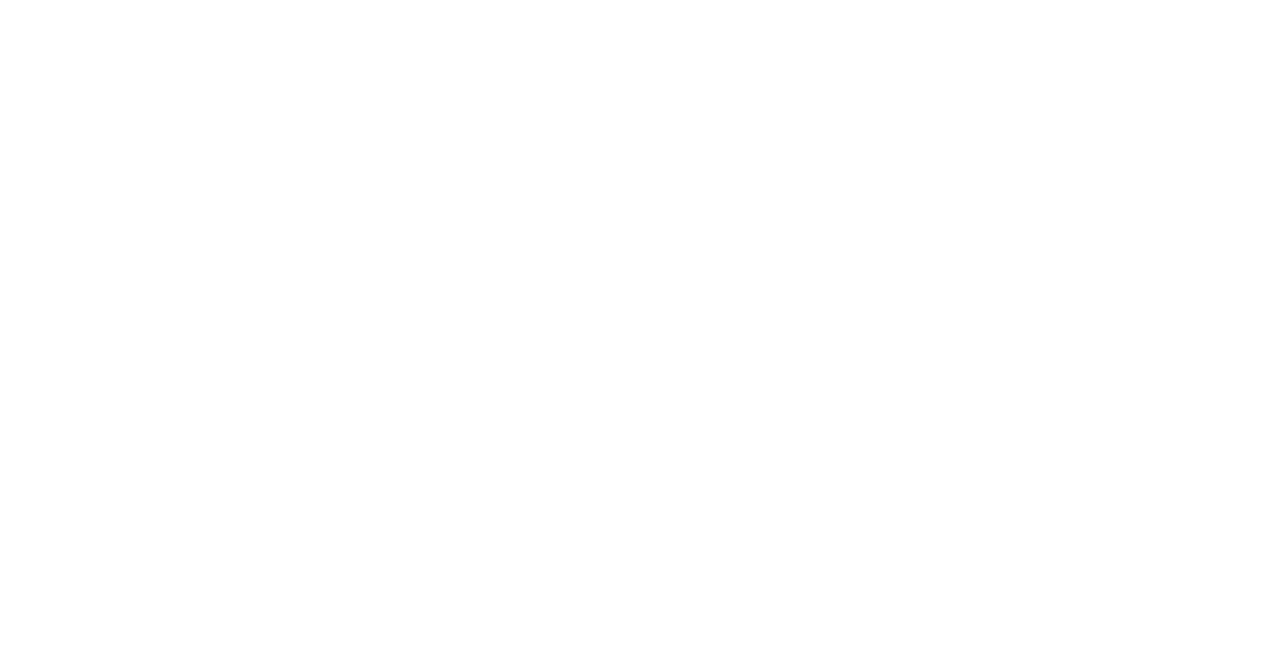
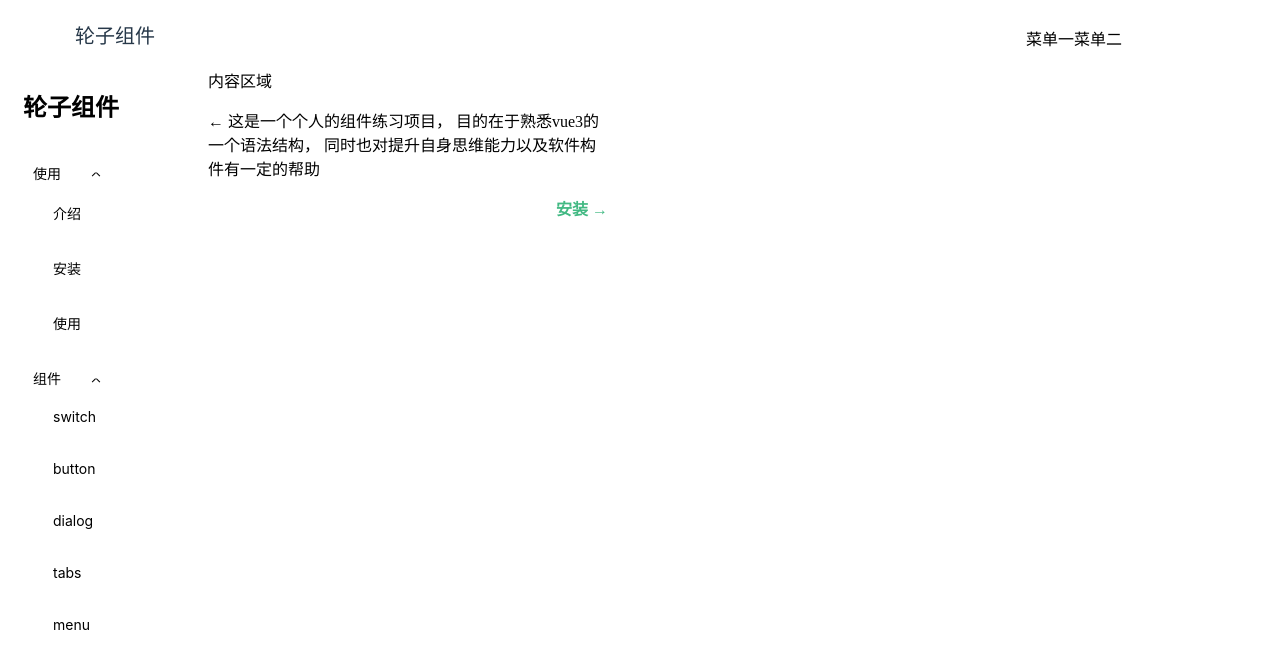
Before and after one commit to HW0001/Vue3-ui, a Vue app: page /doc/introduce in a window 1280 px wide. Before the commit this address had no page. Shown: the top 668 px of the page. Built offline with nearby package versions, Linux system fonts and the light colour scheme.

Commit message:
增加使用说明

```diff
--- a/src/components/AsideList.vue
+++ b/src/components/AsideList.vue
@@ -4,16 +4,17 @@
     <g-menu>
         <g-menu-group-item>
             <template v-slot:title> <span>使用</span> </template>
-            <g-menu-item to="1">1.1</g-menu-item>
-            <g-menu-item to="2">1.2</g-menu-item>
+            <g-menu-item to="/doc/introduce">介绍</g-menu-item>
+            <g-menu-item to="/doc/install">安装</g-menu-item>
+            <g-menu-item to="/doc/startuse">使用</g-menu-item>
         </g-menu-group-item>
         <g-menu-group-item>
             <template v-slot:title> <span>组件</span></template>
-            <g-menu-item to="switch">switch</g-menu-item>
-            <g-menu-item to="button">button</g-menu-item>
-            <g-menu-item to="dialog">dialog</g-menu-item>
-            <g-menu-item to="tabs">tabs</g-menu-item>
-            <g-menu-item to="menu">menu</g-menu-item>
+            <g-menu-item to="/doc/switch">switch</g-menu-item>
+            <g-menu-item to="/doc/button">button</g-menu-item>
+            <g-menu-item to="/doc/dialog">dialog</g-menu-item>
+            <g-menu-item to="/doc/tabs">tabs</g-menu-item>
+            <g-menu-item to="/doc/menu">menu</g-menu-item>
         </g-menu-group-item>
     </g-menu>
 </div>
--- /dev/null
+++ b/src/components/Install.vue
@@ -0,0 +1,31 @@
+<template>
+<div>
+    <p>
+        npm 导入
+
+        yarm 导入
+    </p>
+    <router-link class="back" to="/doc/introduce">←介绍</router-link>
+    <router-link class="next" to="/doc/startuse">使用 →</router-link>
+</div>
+</template>
+
+<style lang="scss" scoped>
+div {
+    width: 400px;
+}
+
+.back {
+    float: left;
+}
+
+.next {
+    float: right;
+
+}
+
+a {
+    color: #42b983;
+    font-weight: 600;
+}
+</style>
--- /dev/null
+++ b/src/components/Introduce.vue
@@ -0,0 +1,23 @@
+<template>
+<div>
+    <p>
+    ←
+        这是一个个人的组件练习项目，
+        目的在于熟悉vue3的一个语法结构，
+        同时也对提升自身思维能力以及软件构件有一定的帮助
+    </p>
+    <router-link class="next" to="/doc/install">安装 →</router-link>
+</div>
+</template>
+
+<style lang="scss" scoped>
+div {
+    width: 400px;
+}
+
+a {
+    float: right;
+    color: #42b983;
+    font-weight: 600;
+}
+</style>
--- a/src/components/MenuDemo.vue
+++ b/src/components/MenuDemo.vue
@@ -3,13 +3,13 @@
     <g-menu>
         <g-menu-group-item>
             <template v-slot:title> <span>第一项</span> </template>
-            <g-menu-item to="menudame1">1.1</g-menu-item>
-            <g-menu-item to="menudame2">1.2</g-menu-item>
+            <g-menu-item to="/doc/menu/menudame1">1.1</g-menu-item>
+            <g-menu-item to="/doc/menu/menudame2">1.2</g-menu-item>
         </g-menu-group-item>
         <g-menu-group-item>
             <template v-slot:title> <span>第二项</span></template>
-            <g-menu-item to="menudame3">2.1</g-menu-item>
-            <g-menu-item to="menudame4">2.2</g-menu-item>
+            <g-menu-item to="/doc/menu/menudame3">2.1</g-menu-item>
+            <g-menu-item to="/doc/menu/menudame4">2.2</g-menu-item>
         </g-menu-group-item>
     </g-menu>
 </div>
--- /dev/null
+++ b/src/components/StartUse.vue
@@ -0,0 +1,30 @@
+<template>
+<div>
+    <p>
+        先引入
+
+        在使用
+    </p>
+    <router-link class="back" to="/doc/install">←安装</router-link>
+</div>
+</template>
+
+<style lang="scss" scoped>
+div {
+    width: 400px;
+}
+
+.back {
+    float: left;
+}
+
+.next {
+    float: right;
+
+}
+
+a {
+    color: #42b983;
+    font-weight: 600;
+}
+</style>
--- a/src/lib/GMenuItem.vue
+++ b/src/lib/GMenuItem.vue
@@ -1,8 +1,8 @@
 <template>
 <li class="golu-menu-item-li" :class="{selected}">
-    <a :href="to">
+    <router-link :to="to">
         <slot />
-    </a>
+    </router-link>
 </li>
 </template>
 
```
Also changed, not shown: src/router.ts (+17 -9 lines).
